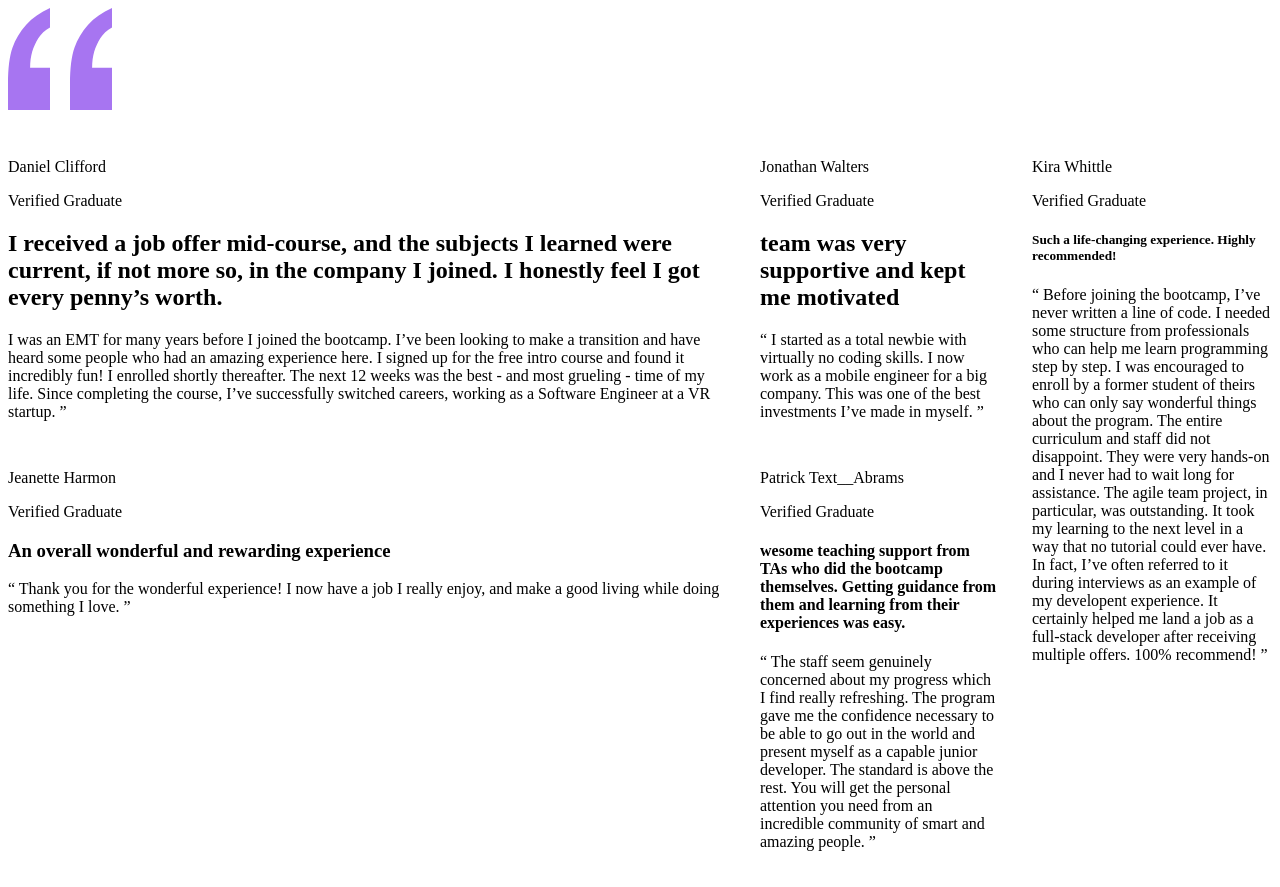
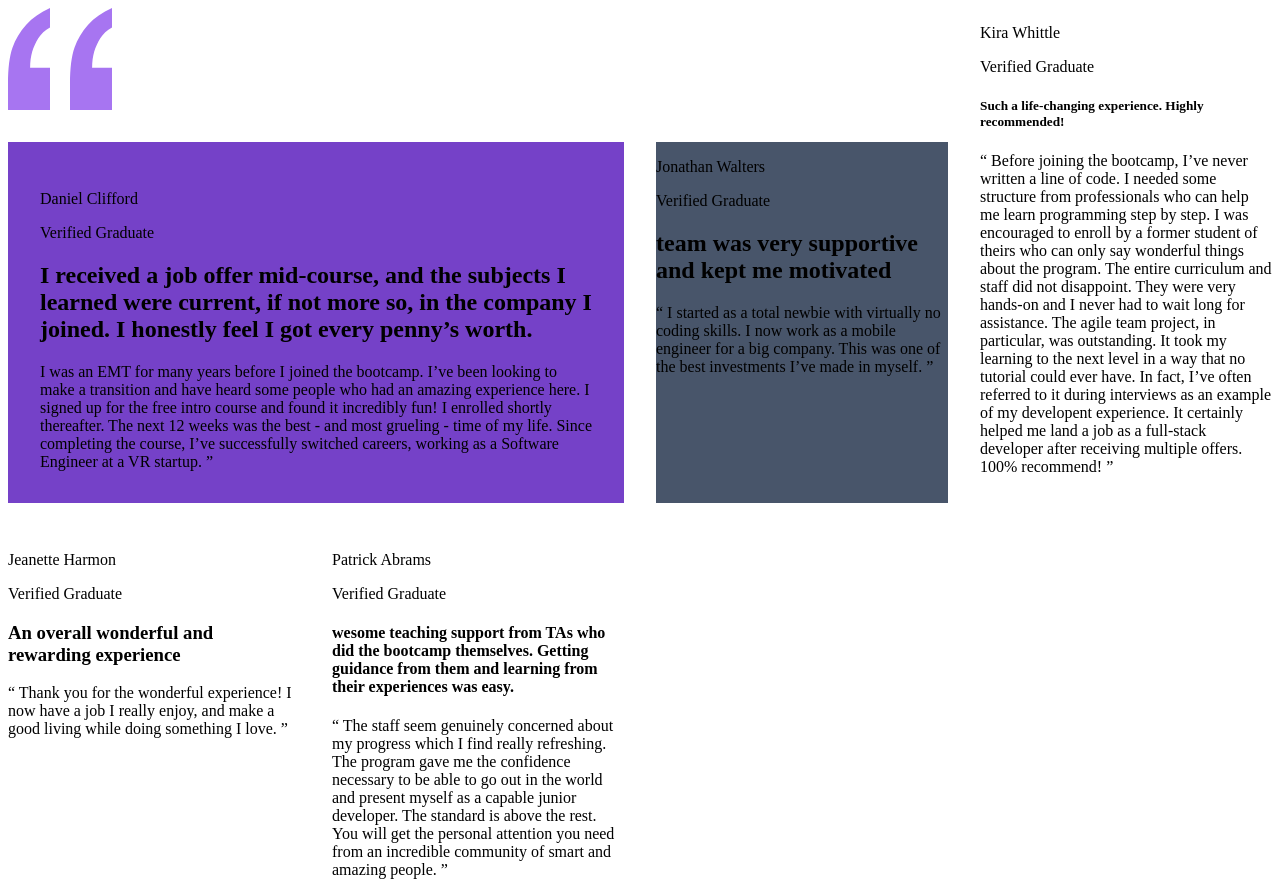
Before and after one commit to DebbyJo/Testimonials-grid, a plain HTML site: page index.html in a window 1280 px wide. Before the commit the page ends 859 px from the top, so only its background shows below. Drawn offline with Linux system fonts and the light colour scheme.

Commit message:
verbesserung

```diff
--- a/index.html
+++ b/index.html
@@ -3,7 +3,6 @@
 <head>
   <meta charset="UTF-8">
   <meta name="viewport" content="width=device-width, initial-scale=1.0"> <!-- displays site properly based on user's device -->
-  <svg width="104" height="102" xmlns="http://www.w3.org/2000/svg"><path d="M104 102V59.727H84.114c0-5.871.689-11.182 2.068-15.933 1.379-4.75 3.42-9.287 6.125-13.61C95.01 25.86 98.909 22.257 104 19.375V0c-9.758 4.27-17.712 9.874-23.864 16.813-6.151 6.939-10.712 14.545-13.681 22.818C63.485 47.904 62 59.941 62 75.74V102h42zm-62 0V59.727H22.114c0-5.871.689-11.182 2.068-15.933 1.379-4.75 3.42-9.287 6.125-13.61C33.01 25.86 36.909 22.257 42 19.375V0c-9.652 4.27-17.58 9.874-23.784 16.813C12.01 23.752 7.424 31.358 4.455 39.631 1.485 47.904 0 59.941 0 75.74V102h42z" fill="#A775F1" fill-rule="nonzero"/></svg>
   <link rel="icon" type="image/png" sizes="32x32" href="./images/favicon-32x32.png">
   <link rel="stylesheet" href="style.css">
   <title>Frontend Mentor | [Challenge Name Here]</title>
@@ -15,6 +14,8 @@
   </style>
 </head>
 <body class="grid__container">
+<svg width="104" height="102" xmlns="http://www.w3.org/2000/svg"><path d="M104 102V59.727H84.114c0-5.871.689-11.182 2.068-15.933 1.379-4.75 3.42-9.287 6.125-13.61C95.01 25.86 98.909 22.257 104 19.375V0c-9.758 4.27-17.712 9.874-23.864 16.813-6.151 6.939-10.712 14.545-13.681 22.818C63.485 47.904 62 59.941 62 75.74V102h42zm-62 0V59.727H22.114c0-5.871.689-11.182 2.068-15.933 1.379-4.75 3.42-9.287 6.125-13.61C33.01 25.86 36.909 22.257 42 19.375V0c-9.652 4.27-17.58 9.874-23.784 16.813C12.01 23.752 7.424 31.358 4.455 39.631 1.485 47.904 0 59.941 0 75.74V102h42z" fill="#A775F1" fill-rule="nonzero"/></svg>
+
 <div class="text__pack1">
   <section class="Text__Clifford">
     <p class="text__name">Daniel Clifford</p>
@@ -50,7 +51,7 @@
   </section>
   <div class="text__pack4">
   <section class="Text__Abrams">
-    <p class="text__name">Patrick Text__Abrams</p>
+    <p class="text__name">Patrick Abrams</p>
       <p class="text__small">Verified Graduate</p>
         <h4 class="quote">wesome teaching support from TAs who did the bootcamp themselves. Getting guidance from them and
         learning from their experiences was easy.</h4>
@@ -74,6 +75,7 @@
             could ever have. In fact, I’ve often referred to it during interviews as an example of my developent
             experience. It certainly helped me land a job as a full-stack developer after receiving multiple offers.
             100% recommend! ”</caption>
+
           </div>
   </section>
 
--- a/style.css
+++ b/style.css
@@ -1,21 +1,29 @@
 .grid__container {
     display: grid;
-    grid-template-columns: 3fr 1fr 1fr ;
-    grid-template-rows: auto 3fr auto;
+    grid-template-columns: 1fr 1fr 1fr 1fr ;
+    grid-template-rows: auto auto auto;
   gap: 2rem;
+}
 
-}
+
 
 .text__pack1 {
     grid-column-start: 1;
-    grid-column-end: 2;
+    grid-column-end: 3;
+    background-color: hsl(263, 55%, 52%);
+    max-width: 80rem;
+    padding: 2rem;
 }
 
 .text__pack2 {
-    grid-column: 3;
-    grid-column-end: 2;
-    grid-row: 4/-3;
+    /* grid-column: 3;
+
+    grid-row: 2/3; */
+    background-color: hsl(217, 19%, 35%);
+    max-width: 50rem;
     }
+
+
 
 
  .text__pack4 {
@@ -26,7 +34,6 @@
 
 
 .text__pack5 {
-     grid-column: 3;
-     grid-column-end: 3;
-     grid-row: 4/-3;
+    grid-column: 4;
+     grid-row: 1 / span 2;
 }
```
Also changed, not shown: 1 other file.
